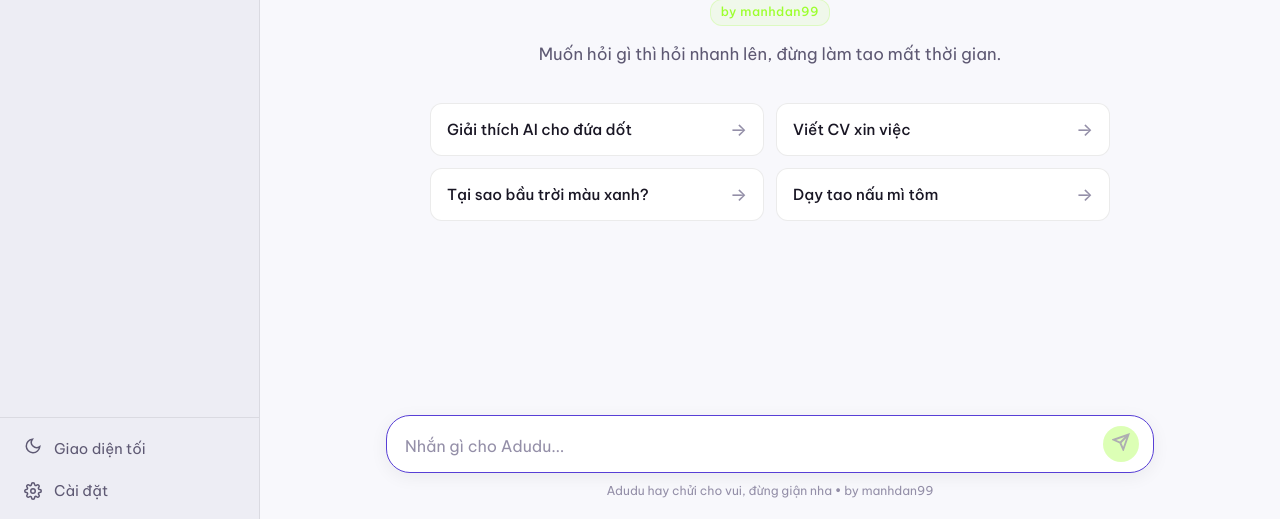
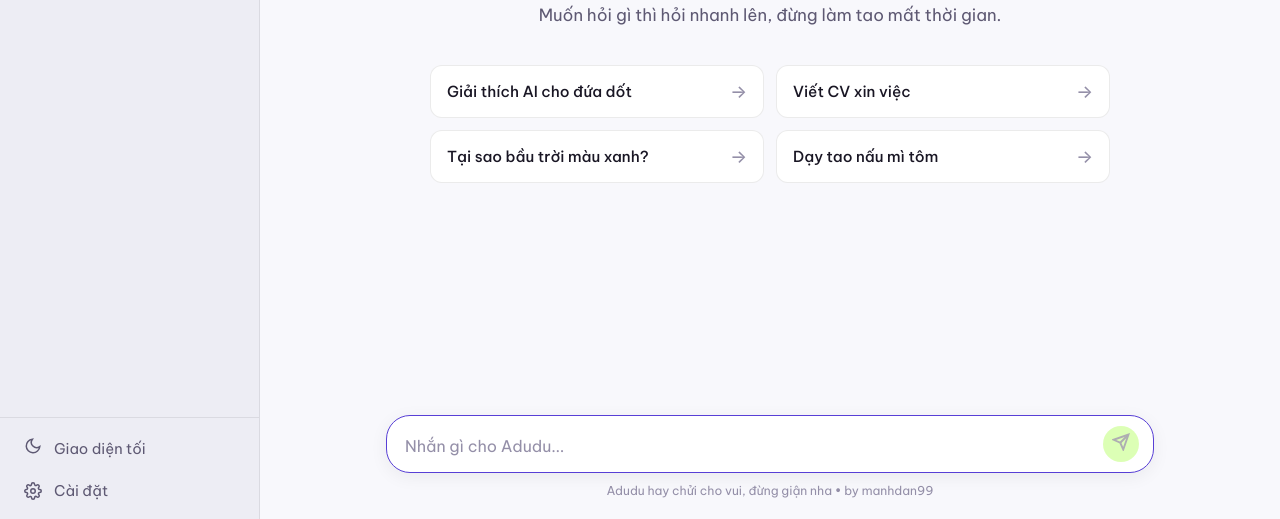
Before and after one commit to manhdan99/adudubot, a website: page public/index.html in a window 1280 px wide. Shown: the part 281-800 px from the top of the page. Drawn offline with Linux system fonts and the light colour scheme; no server answers.

Commit message:
Bo huy hieu by manhdan99 o man hinh chao

```diff
--- a/public/index.html
+++ b/public/index.html
@@ -110,7 +110,6 @@
               <img class="welcome-avatar" src="assets/adudu.png" alt="Adudu" onerror="this.src='assets/adudu-default.svg'">
             </div>
             <h1 class="welcome-title">Adudu</h1>
-            <div class="welcome-by">by manhdan99</div>
             <p class="welcome-greeting">Muốn hỏi gì thì hỏi nhanh lên, đừng làm tao mất thời gian.</p>
 
             <div class="suggestion-grid">
--- a/public/style.css
+++ b/public/style.css
@@ -460,20 +460,7 @@ html, body {
   font-size: 2.2rem;
   letter-spacing: 1px;
   color: var(--accent);
-  margin-bottom: 4px;
-}
-
-.welcome-by {
-  font-size: 0.78rem;
-  font-weight: 500;
-  color: var(--accent);
-  background-color: rgba(157, 255, 46, 0.08);
-  border: 1px solid rgba(157, 255, 46, 0.22);
-  padding: 2px 10px;
-  border-radius: 12px;
-  margin-bottom: 14px;
-  display: inline-block;
-  letter-spacing: 0.5px;
+  margin-bottom: 6px;
 }
 
 .welcome-greeting {
```
